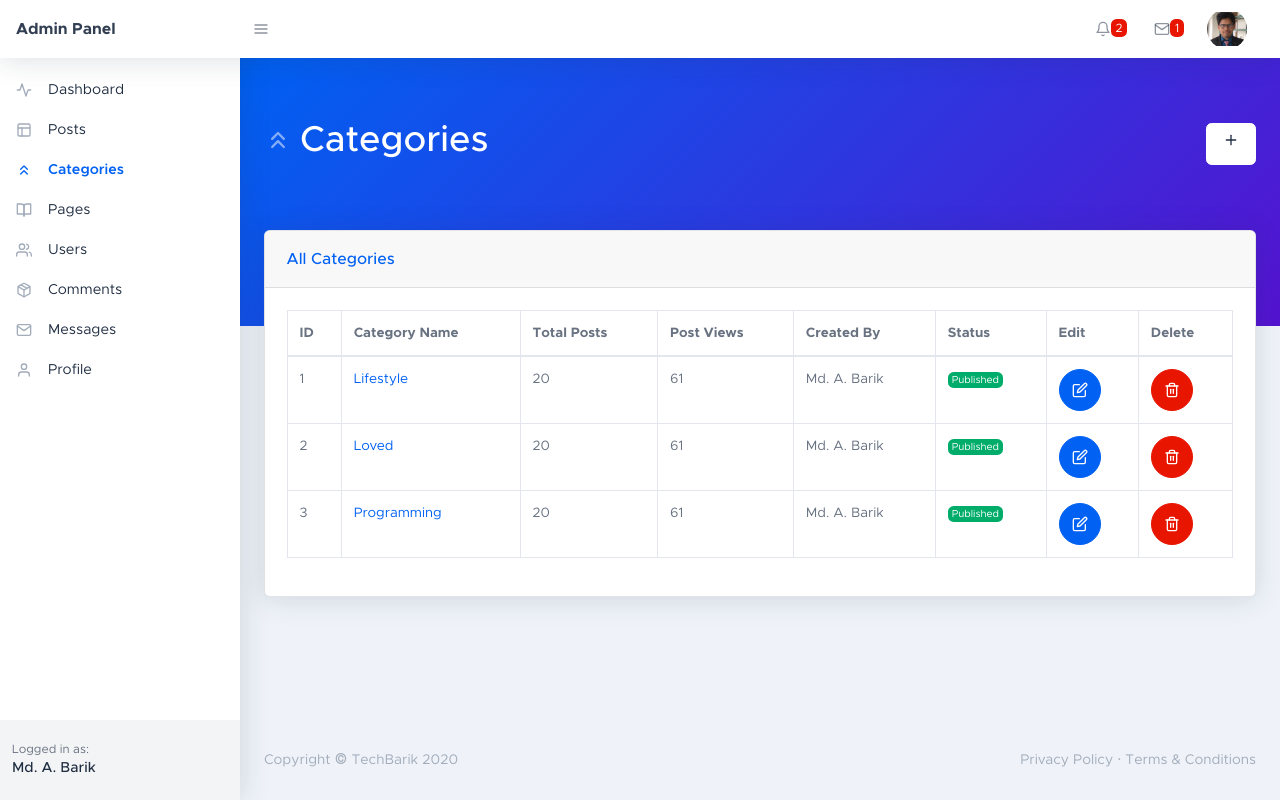
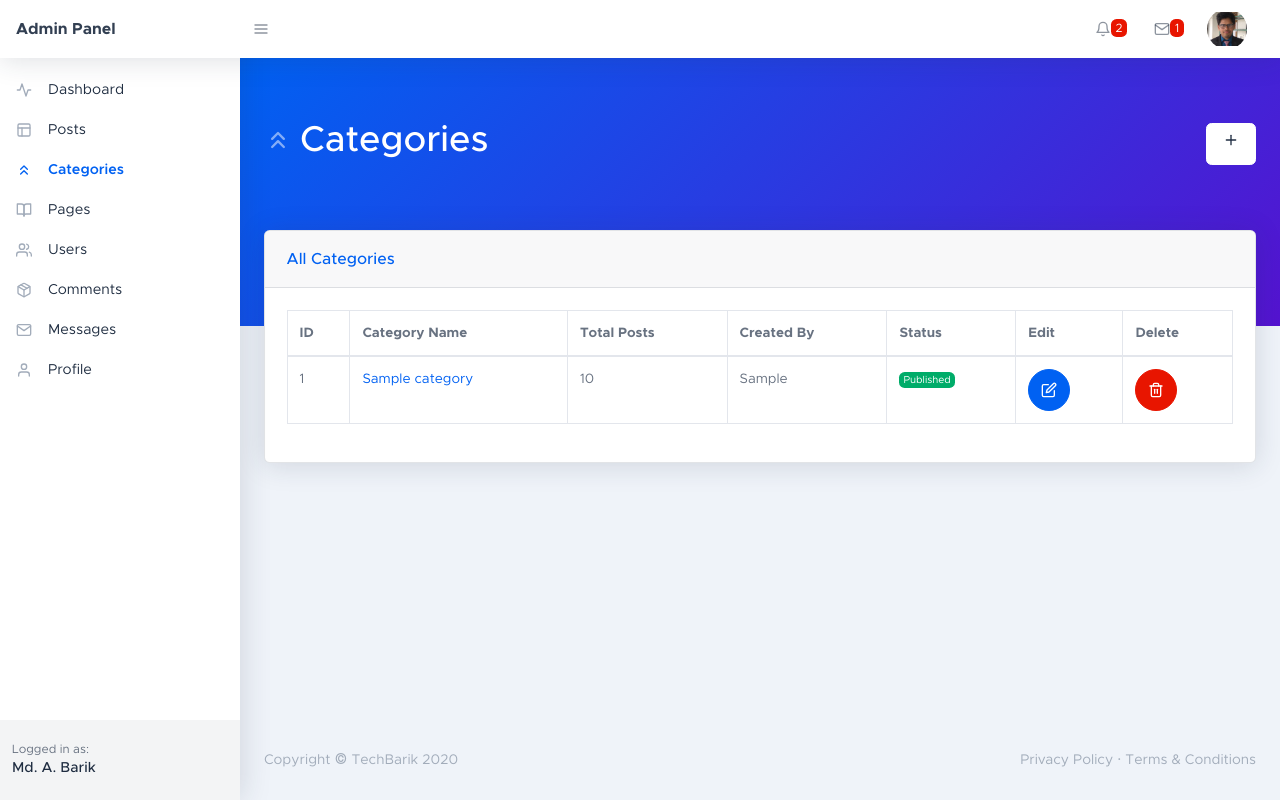
Before and after one commit to vitaliistankov/WebDev-with-PHP-PDO-and-MySQL, a PHP site: page /techbarik/backend/categories.php in a window 1280 px wide. Run offline with PHP 8.4, Linux system fonts and the light colour scheme; the visitor is signed in with stand-in values (Sample User, id 1); tables that the repository leaves empty or names only in its code hold one stand-in row (values such as "Sample post"); some libraries are stand-ins or nearby versions.

Commit message:
Create/Delete Category

```diff
--- a/backend/categories.php
+++ b/backend/categories.php
@@ -22,7 +22,7 @@
                                     <div class="page-header-icon"><i data-feather="chevrons-up"></i></div>
                                     <span>Categories</span>
                                 </h1>
-                                <a href="new-category.html" title="Add new category" class="btn btn-white">
+                                <a href="new-category.php" title="Add new category" class="btn btn-white">
                                     <div class="page-header-icon"><i data-feather="plus"></i></div>
                                 </a>
                             </div>
@@ -41,7 +41,6 @@
                                                 <th>ID</th>
                                                 <th>Category Name</th>
                                                 <th>Total Posts</th>
-                                                <th>Post Views</th>
                                                 <th>Created By</th>
                                                 <th>Status</th>
                                                 <th>Edit</th>
@@ -49,69 +48,72 @@
                                             </tr>
                                         </thead>
                                         <tbody>
+                                            <?php
+                                                $sql = "SELECT * FROM categories";
+                                                $stmt = $pdo->prepare($sql);
+                                                $stmt->execute();
+                                                while($categories = $stmt->fetch(PDO::FETCH_ASSOC)) {
+                                                    // category_id, category_name, category_total_posts, category_status, created_by
+                                                    $category_id = $categories['category_id'];
+                                                    $category_name = $categories['category_name'];
+                                                    $category_total_posts = $categories['category_total_posts'];
+                                                    $category_status = $categories['category_status'];
+                                                    $created_by = $categories['created_by']; ?>
                                                     <tr>
-                                                <td>1</td>
+                                                        <td><?php echo $category_id; ?></td>
                                                         <td>
-                                                    <a href="#">
-                                                        Lifestyle
+                                                            <?php
+                                                                if($category_total_posts == 0) { ?>
+                                                                    <?php echo $category_name; ?>
+                                                               <?php } else { ?>
+                                                                    <a href="../categories.php?category_id=<?php echo $category_id; ?>&category_name=<?php echo $category_name; ?>" target="_blank">
+                                                                        <?php echo $category_name; ?>
                                                                     </a>
+                                                              <?php }
+                                                            ?>
+
                                                         </td>
-                                                <td>20</td>
-                                                <td>61</td>
-                                                <td>Md. A. Barik</td>
+                                                        <td><?php echo $category_total_posts; ?></td>
+                                                        <td><?php echo $created_by; ?></td>
                                                         <td>
-                                                    <div class="badge badge-success">Published
-                                                    </div>
+                                                            <?php
+                                                                if($category_status == 'Published') { ?>
+                                                                    <div class="badge badge-success"><?php echo $category_status; ?></div>
+                                                               <?php } else { ?>
+                                                                    <div class="badge badge-warning"><?php echo $category_status; ?></div>
+                                                               <?php }
+                                                            ?>
+
                                                         </td>
                                                         <td>
                                                             <button class="btn btn-blue btn-icon"><i data-feather="edit"></i></button>
                                                         </td>
                                                         <td>
-                                                    <button class="btn btn-red btn-icon"><i data-feather="trash-2"></i></button>
+                                                            <?php
+                                                                if (isset($_POST['delete-category'])) {
+                                                                    $sql = "DELETE FROM categories WHERE category_id = :id";
+                                                                    $stmt = $pdo->prepare($sql);
+                                                                    $stmt->execute([
+                                                                        ':id' => $_POST['id']
+                                                                    ]);
+                                                                    header("Location: categories.php");
+                                                                }
+                                                            ?>
+                                                            <?php
+                                                                if($category_total_posts == 0) { ?>
+                                                                    <form action="categories.php" method="POST">
+                                                                        <input type="hidden" name="id" value="<?php echo $category_id; ?>" />
+                                                                        <button name="delete-category" class="btn btn-red btn-icon"><i data-feather="trash-2"></i></button>
+                                                                    </form>
+                                                                <?php } else { ?>
+                                                                    <button title="You can't delete category having a post!" name="delete-category" class="btn btn-red btn-icon"><i data-feather="trash-2"></i></button>
+                                                                <?php }
+                                                            ?>
+
                                                         </td>
                                                     </tr>
-                                            <tr>
-                                                <td>2</td>
-                                                <td>
-                                                    <a href="#">
-                                                        Loved
-                                                    </a>
-                                                </td>
-                                                <td>20</td>
-                                                <td>61</td>
-                                                <td>Md. A. Barik</td>
-                                                <td>
-                                                    <div class="badge badge-success">Published
-                                                    </div>
-                                                </td>
-                                                <td>
-                                                    <button class="btn btn-blue btn-icon"><i data-feather="edit"></i></button>
-                                                </td>
-                                                <td>
-                                                    <button class="btn btn-red btn-icon"><i data-feather="trash-2"></i></button>
-                                                </td>
-                                            </tr>
-                                            <tr>
-                                                <td>3</td>
-                                                <td>
-                                                    <a href="#">
-                                                        Programming
-                                                    </a>
-                                                </td>
-                                                <td>20</td>
-                                                <td>61</td>
-                                                <td>Md. A. Barik</td>
-                                                <td>
-                                                    <div class="badge badge-success">Published
-                                                    </div>
-                                                </td>
-                                                <td>
-                                                    <button class="btn btn-blue btn-icon"><i data-feather="edit"></i></button>
-                                                </td>
-                                                <td>
-                                                    <button class="btn btn-red btn-icon"><i data-feather="trash-2"></i></button>
-                                                </td>
-                                            </tr>
+                                                <?php }
+                                            ?>
                                         </tbody>
                                     </table>
                                 </div>
```
Also changed, not shown: backend/new-category.php (+33 -6 lines). Lines whose indentation alone changed are shown as unchanged.
